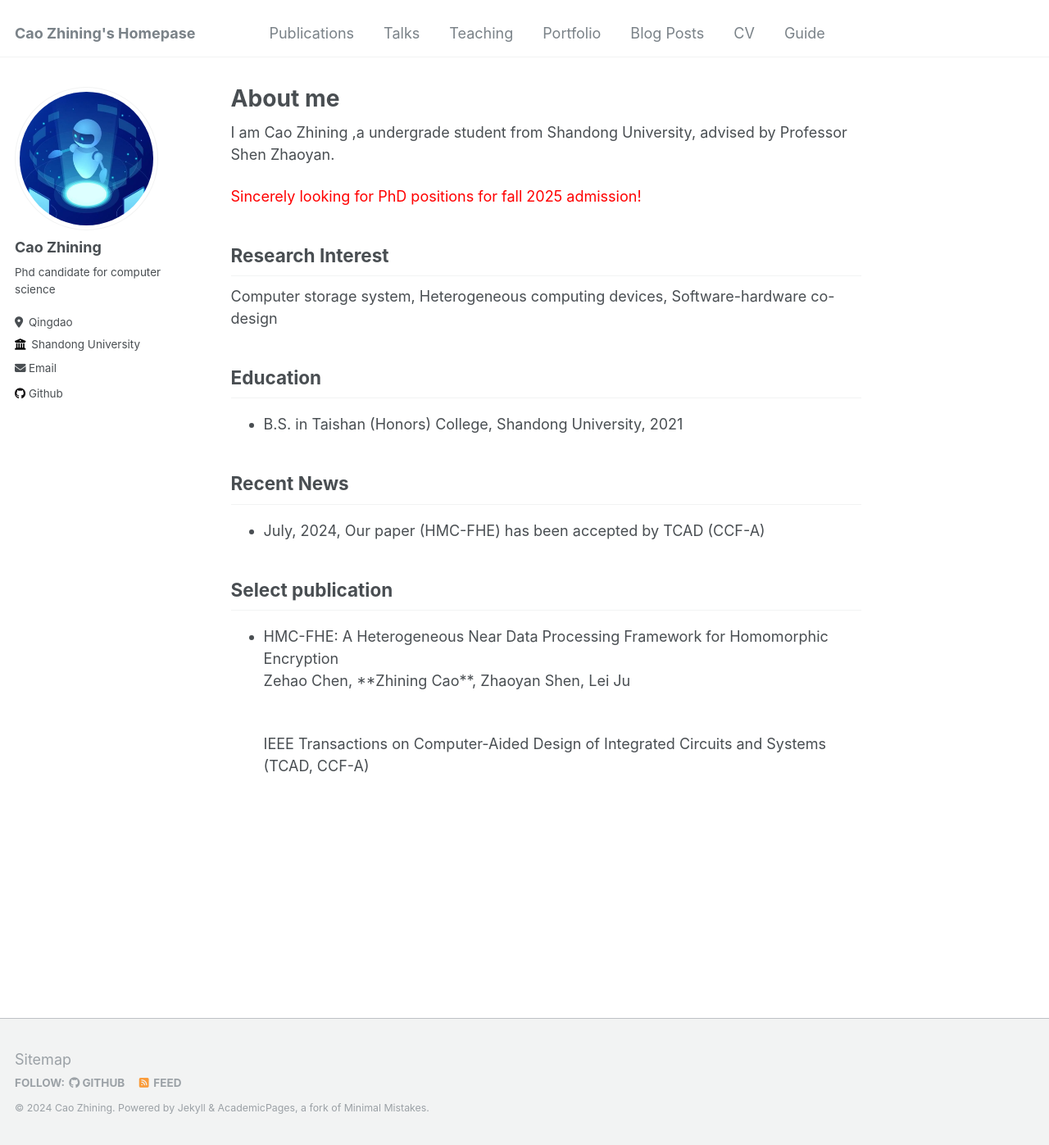
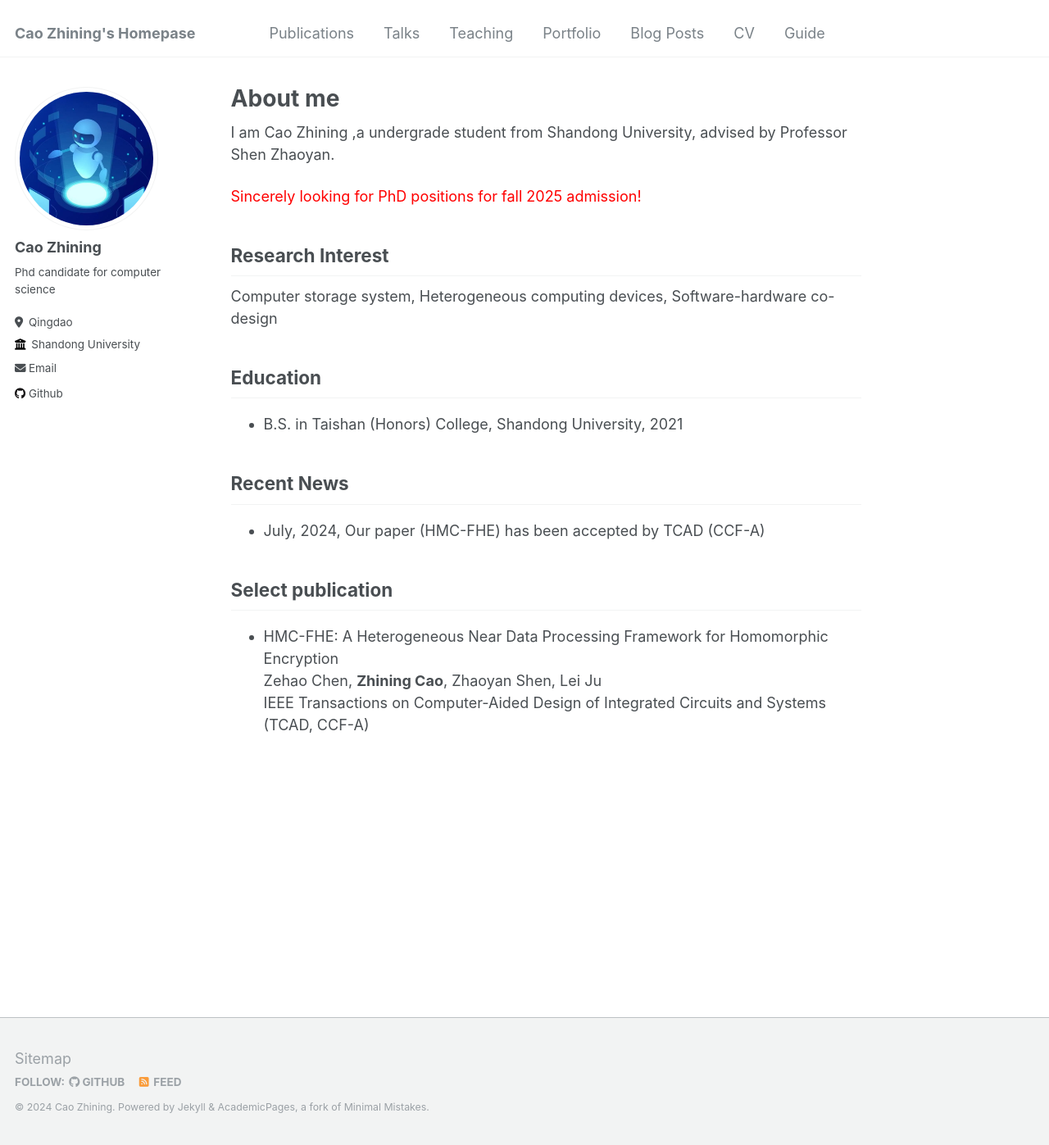
Before and after one commit to caozhining/caozhining.github.io, a Jekyll site: the page built from _pages/about.md, in a window 1280 px wide and 1397 px high. Shown: the whole window at 82% size. Built offline with Jekyll 4.4.1, drawn with Linux system fonts in a browser that asks for light colours; part of the change alters nothing that is shown.

```diff
--- a/_pages/about.md
+++ b/_pages/about.md
@@ -26,8 +26,8 @@ Recent News
 Select publication
 ---------
 * HMC-FHE: A Heterogeneous Near Data Processing Framework for Homomorphic Encryption<br>
-  <publicationfont>Zehao Chen, **Zhining Cao**, Zhaoyan Shen, Lei Ju</publicationfont><br>
-  <publicationfont>IEEE Transactions on Computer-Aided Design of Integrated Circuits and Systems (TCAD, CCF-A)</publicationfont><br>
+  Zehao Chen, **Zhining Cao**, Zhaoyan Shen, Lei Ju<br>
+  IEEE Transactions on Computer-Aided Design of Integrated Circuits and Systems (TCAD, CCF-A)<br>
 
 
 <style>
```
